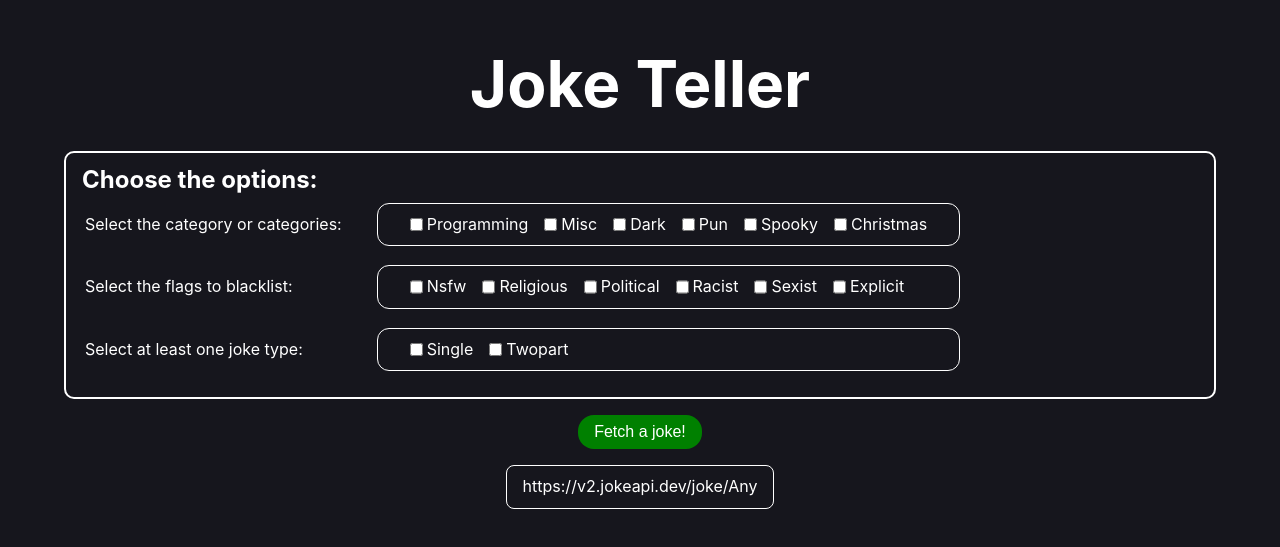
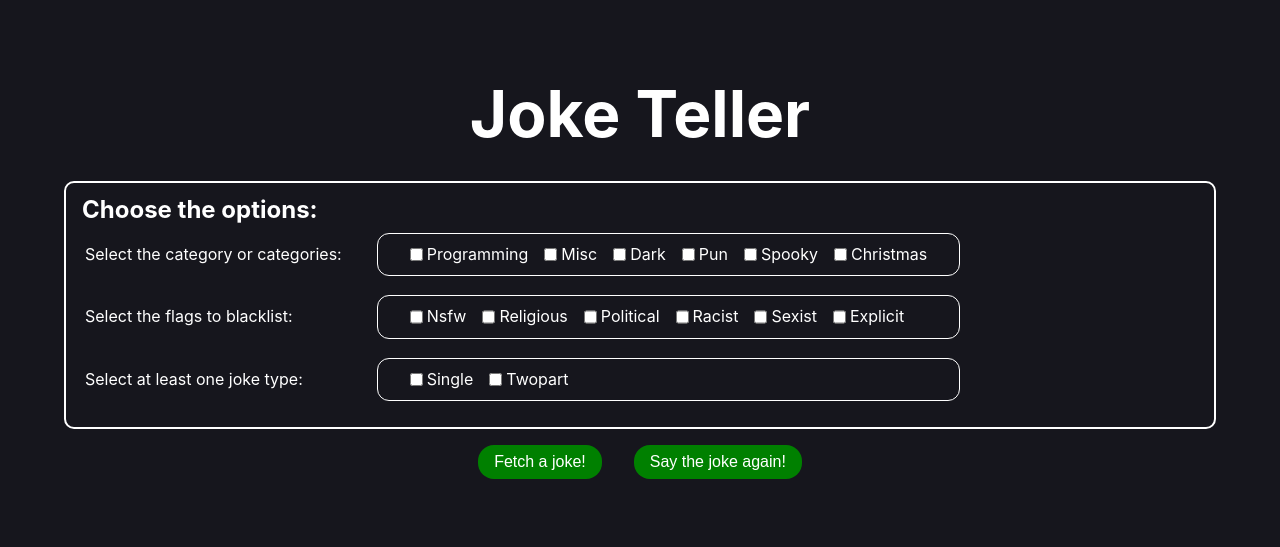
Before and after one commit to AbhinavTuladhar/joke-teller, a Vue app: page / in a window 1280 px wide. Shown: the part 121-668 px from the top of the page. Built offline with nearby package versions, Linux system fonts and the light colour scheme.

Commit message:
format + feat: add voice options in dropdown list

```diff
--- a/src/components/Fetcher.vue
+++ b/src/components/Fetcher.vue
@@ -1,90 +1,116 @@
 <script setup lang="ts">
-import { ref, onMounted } from "vue";
-import type { JokeResponse, TwoPartJoke, OnePartJoke } from "@/types";
+import { ref, onMounted } from 'vue'
+import type { JokeResponse, TwoPartJoke, OnePartJoke } from '@/types'
 
 interface Props {
-  url: string;
+  url: string
 }
 
-const props = defineProps<Props>();
+const { url } = defineProps<Props>()
 
-const isInitialLoad = ref(true);
-const loading = ref(false);
-const error = ref<any>("");
-const apiResponse = ref<JokeResponse>();
-const synth = window.speechSynthesis;
-const voices: SpeechSynthesisVoice[] = [];
-const utterer = new SpeechSynthesisUtterance();
+const isInitialLoad = ref(true)
+const loading = ref(false)
+const error = ref<any>('')
+const apiResponse = ref<JokeResponse>()
+const synth = window.speechSynthesis
+const voices = ref<SpeechSynthesisVoice[]>([])
+const utterer = new SpeechSynthesisUtterance()
+const selectedVoiceIndex = ref<number>(0)
 
 const fetchData = async (): Promise<void> => {
-  loading.value = true;
-  error.value = "";
+  loading.value = true
+  error.value = ''
 
   try {
-    const response = await fetch(props.url);
-    const data = await response.json();
-    apiResponse.value = data;
+    const response = await fetch(url)
+    const data = await response.json()
+    apiResponse.value = data
   } catch (error: any) {
-    console.error(error);
-    error.value = error;
+    console.error(error)
+    error.value = error
   } finally {
-    loading.value = false;
+    loading.value = false
   }
-};
+}
 
+// Fetch the joke and read it.
 const handleClick = async () => {
-  isInitialLoad.value = false;
-  await fetchData();
+  isInitialLoad.value = false
+  await fetchData()
 
-  const { type: jokeType } = apiResponse.value || {};
+  sayJoke()
+}
 
-  let textToSpeak;
-  if (jokeType === "single") {
-    const response = apiResponse.value as OnePartJoke;
-    const { joke } = response;
-    textToSpeak = joke;
-  } else if (jokeType === "twopart") {
-    const response = apiResponse.value as TwoPartJoke;
-    const { setup, delivery } = response;
-    textToSpeak = setup + ". " + delivery;
+// Just says the joke.
+const sayJoke = () => {
+  const { type: jokeType } = apiResponse.value || {}
+
+  let textToSpeak
+  if (jokeType === 'single') {
+    const response = apiResponse.value as OnePartJoke
+    const { joke } = response
+    textToSpeak = joke
+  } else if (jokeType === 'twopart') {
+    const response = apiResponse.value as TwoPartJoke
+    const { setup, delivery } = response
+    textToSpeak = setup + '. ' + delivery
   }
 
-  utterer.text = textToSpeak || "Failed to fetch a joke";
-  synth?.speak(utterer);
-};
+  utterer.text = textToSpeak || 'Failed to fetch a joke'
+  synth?.speak(utterer)
+}
 
+// On initial load, a timeout is used in order to give the browser some time to load the voice list.
 onMounted(() => {
   setTimeout(() => {
-    const synthTemp = window.speechSynthesis;
-    const voiceList = synthTemp.getVoices();
+    const synthTemp = window.speechSynthesis
+    const voiceList = synthTemp.getVoices()
 
     voiceList.forEach((voice) => {
-      voices.push(voice);
-    });
+      voices.value.push(voice)
+    })
 
     // Voice configuration
-    utterer.rate = 1.25;
+    utterer.rate = 1
+    utterer.voice = voices.value[0]
+  }, 5000)
+})
 
-    // Male british english voice
-    utterer.voice = voiceList[3];
-  }, 2000);
-});
+// Executed whenever a separate voice is selected.
+const handleVoiceChange = () => {
+  utterer.voice = voices.value[selectedVoiceIndex.value]
+}
 </script>
 
 <template>
-  <button @click="handleClick">Fetch a joke!</button>
-  <div class="url-container">
-    {{ url }}
+  <div class="btn-container">
+    <button @click="handleClick">Fetch a joke!</button>
+    <button @click="sayJoke">Say the joke again!</button>
   </div>
+
+  <select
+    v-if="voices.length > 0"
+    v-model="selectedVoiceIndex"
+    @click="handleVoiceChange"
+  >
+    <option v-for="(voice, index) in voices" :key="voice.name" :value="index">
+      {{ voice.name }}
+    </option>
+  </select>
+
   <p class="loading-text" v-if="loading">Loading...</p>
+
   <p v-else-if="isInitialLoad"></p>
+
   <p v-else-if="apiResponse?.type === 'single'">
     {{ apiResponse.joke }}
   </p>
+
   <p v-else-if="apiResponse?.type === 'twopart'">
     {{ apiResponse.setup }} <br />
     {{ apiResponse.delivery }}
   </p>
+
   <p v-else>No joke with the above filters were found.</p>
 </template>
 
@@ -104,6 +130,12 @@ p {
 .loading-text {
   color: red;
   font-weight: bold;
+}
+
+.btn-container {
+  display: flex;
+  flex-direction: row;
+  gap: 2rem;
 }
 
 button {
```
Also changed, not shown: src/App.vue (+9 -9 lines), src/components/Options.vue (+21 -21 lines).
